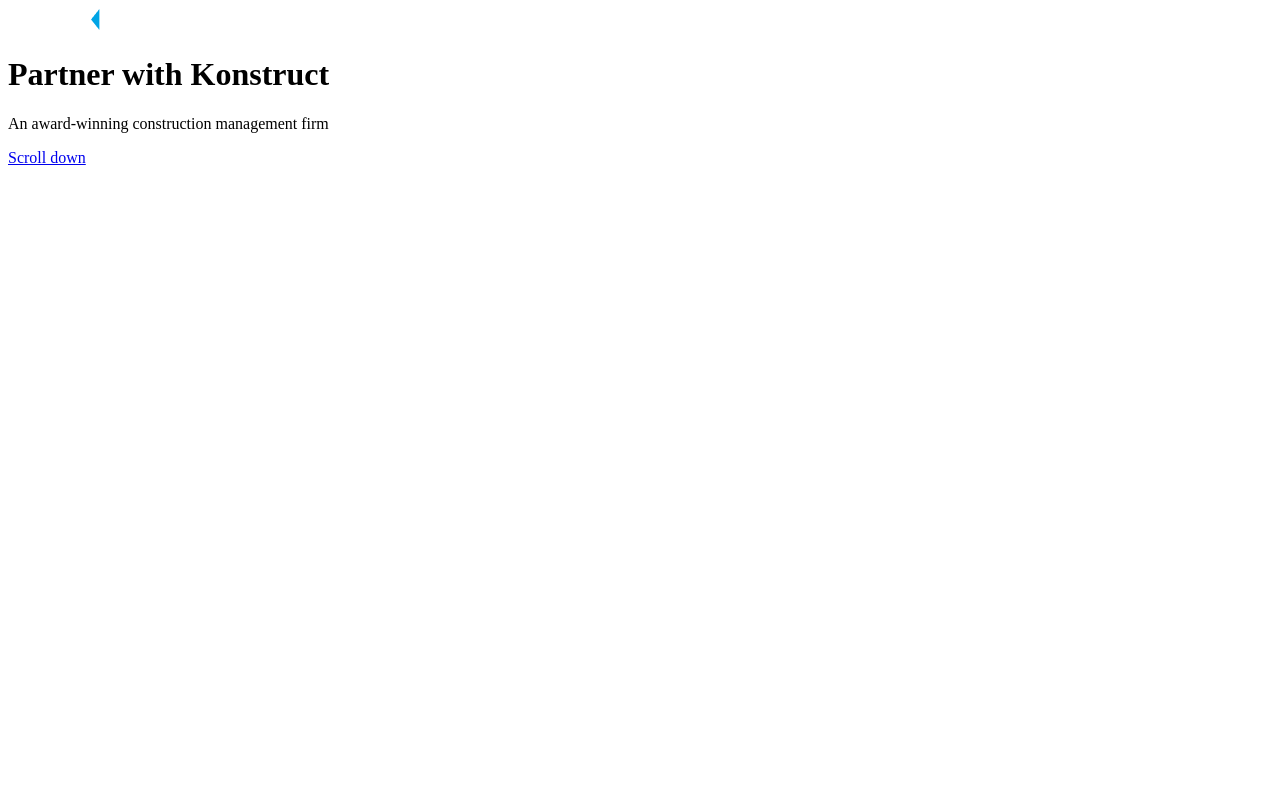
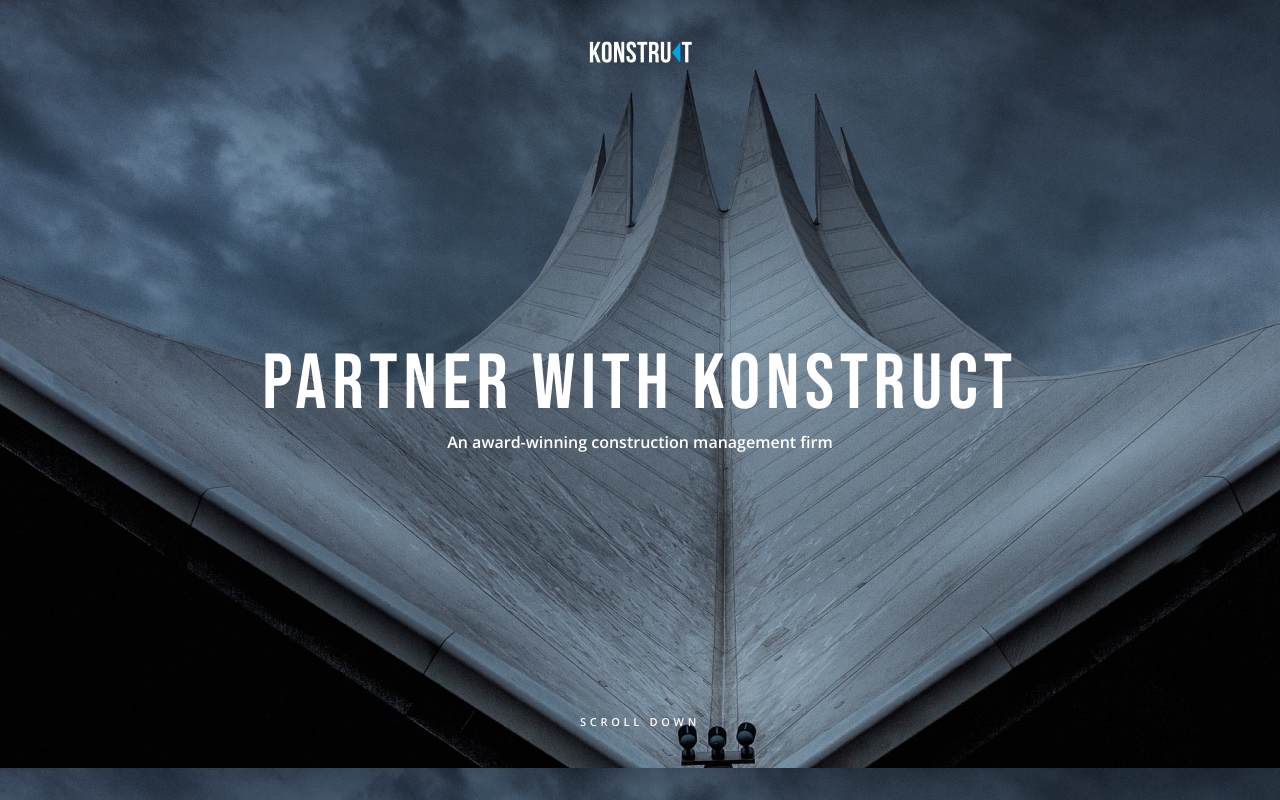
Before and after one commit to PolinaV2020/lesson-6, a plain HTML site: page index.html in a window 1280 px wide. Drawn offline with nearby package versions, Linux system fonts and the light colour scheme; the site is published under a folder, as on GitHub Pages, so addresses that start at the root find nothing.

Commit message:
Update index.html

```diff
--- a/index.html
+++ b/index.html
@@ -4,8 +4,8 @@
   <meta charset="UTF-8">
   <meta name="viewport" content="width=device-width, initial-scale=1.0">
   <title>KONSTUCT</title>
-  <link rel="stylesheet" href="/styles/main.css">
-  <link rel="stylesheet" href="/styles/media.css">
+  <link rel="stylesheet" href="styles/main.css">
+  <link rel="stylesheet" href="styles/media.css">
   <link rel="preconnect" href="https://fonts.gstatic.com">
   <link href="https://fonts.googleapis.com/css2?family=Bebas+Neue&family=Open+Sans:wght@400;600;700;800&display=swap" rel="stylesheet">
 </head>
```
